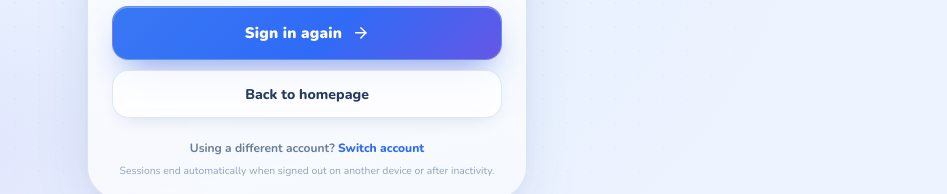
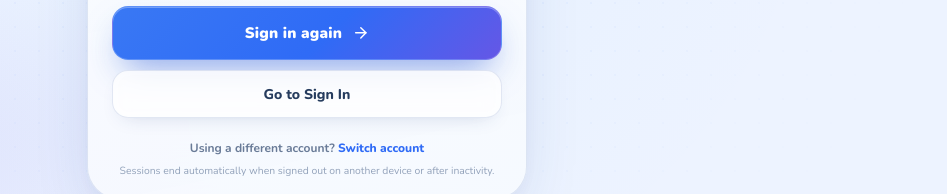
Before and after one commit to Sourav1219/Daymark, a Next.js app: page /sign-out in a window 1280 px wide. Shown: the part 585-779 px from the top of the page, without its empty margins (333-1280 px from the left). Built offline with nearby package versions, Linux system fonts and the light colour scheme.

Commit message:
fix(sign-out): both buttons redirect to /sign-in
- Secondary button: href changed from '/' to '/sign-in', label
  updated from 'Back to homepage' to 'Go to Sign In'.
- Primary 'Sign in again' button unchanged (already /sign-in?next=…).
- Updated test to assert new label and href.

```diff
--- a/src/features/authentication/ui/session-expired-card.tsx
+++ b/src/features/authentication/ui/session-expired-card.tsx
@@ -108,8 +108,8 @@ export function SessionExpiredCard({
               <span>Sign in again</span>
               <ArrowRight aria-hidden="true" />
             </Link>
-            <Link className="session-expired__btn-secondary" href="/">
-              Back to homepage
+            <Link className="session-expired__btn-secondary" href="/sign-in">
+              Go to Sign In
             </Link>
           </div>
 
```
Also changed, not shown: 1 other file (tests, documents, lock files or other folders).
